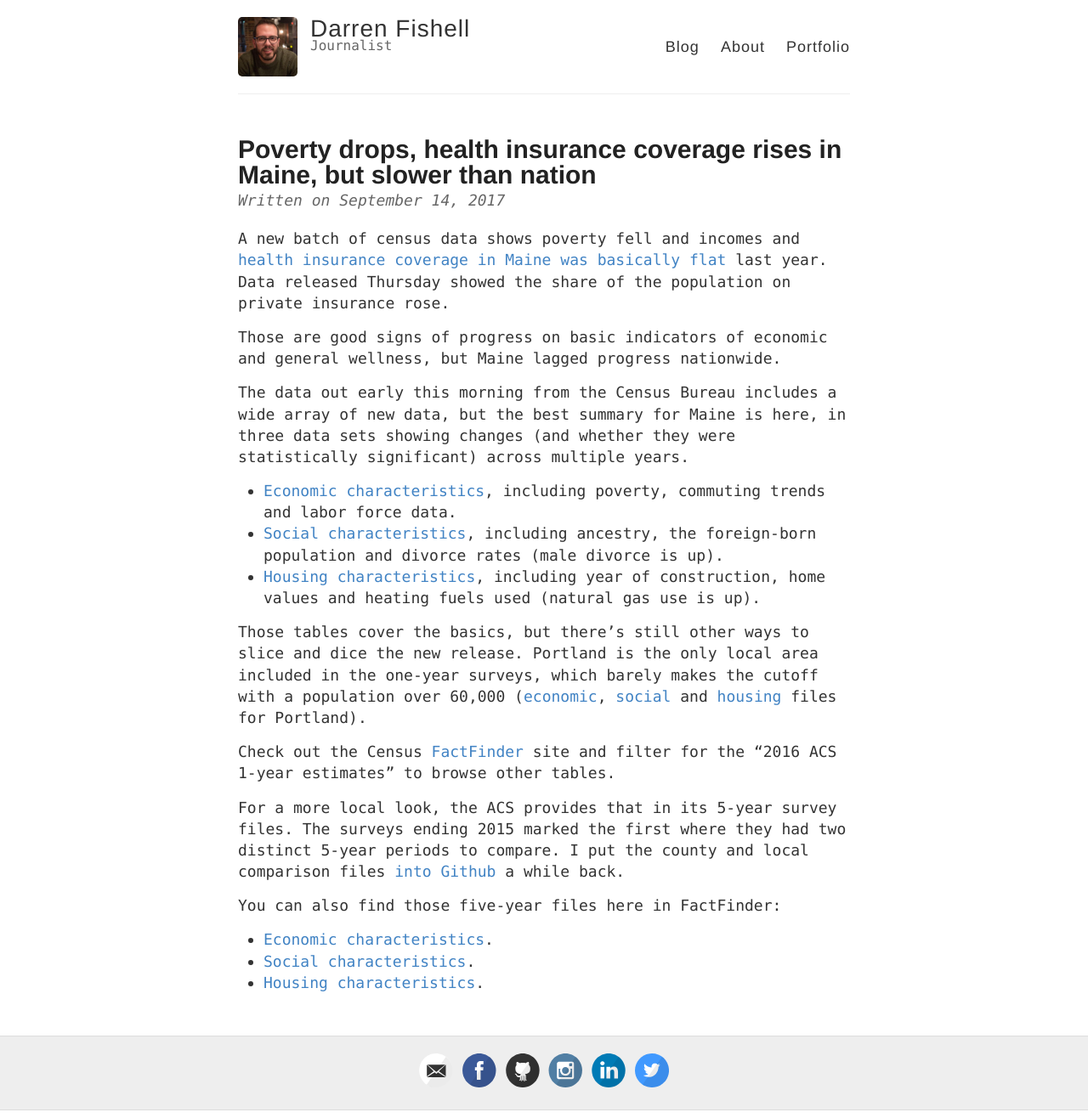
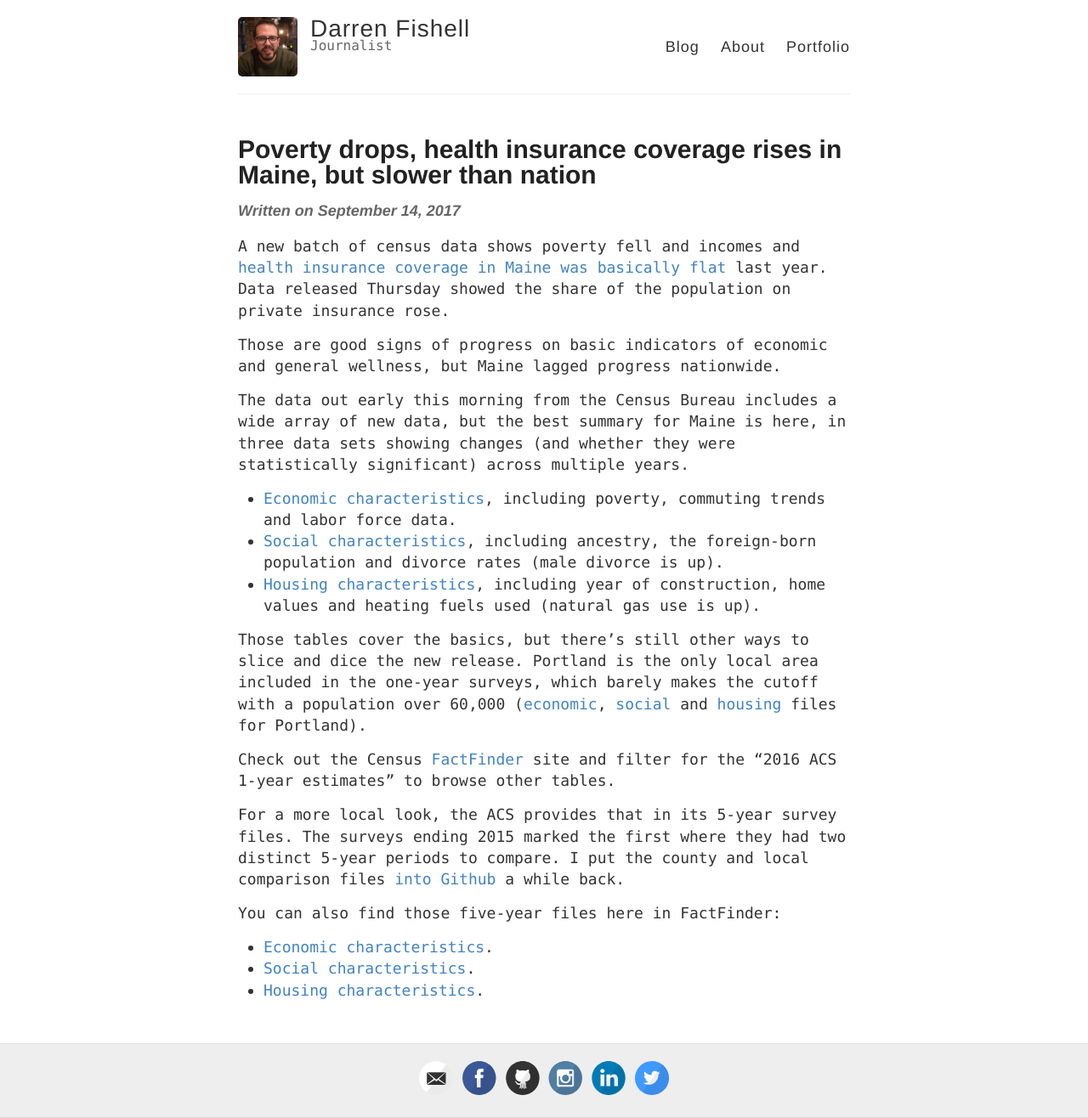
Before and after one commit to darrenfishell/darrenfishell.github.io, a Jekyll site: the page built from _posts/2017-9-14-new-census-data-shows-demographic-shifts-in-maine.md, in a window 1280 px wide. Shown: the whole page at 85% size. Built offline with Jekyll 4.4.1, drawn with Linux system fonts in a browser that asks for light colours; comment, search, counter and statistics services are not loaded.

Commit message:
Fixed dates

```diff
--- a/_layouts/post.html
+++ b/_layouts/post.html
@@ -4,7 +4,7 @@
 
 <article class="post">
   <h1>{{ page.title }}</h1>
-<div class="date">Written on {{ page.date | date: "%B %e, %Y" }}</div>
+<h4><div class="date">Written on {{ page.date | date: "%B %e, %Y" }}</div></h4>
 
   <div class="entry">
     {{ content }}
```
